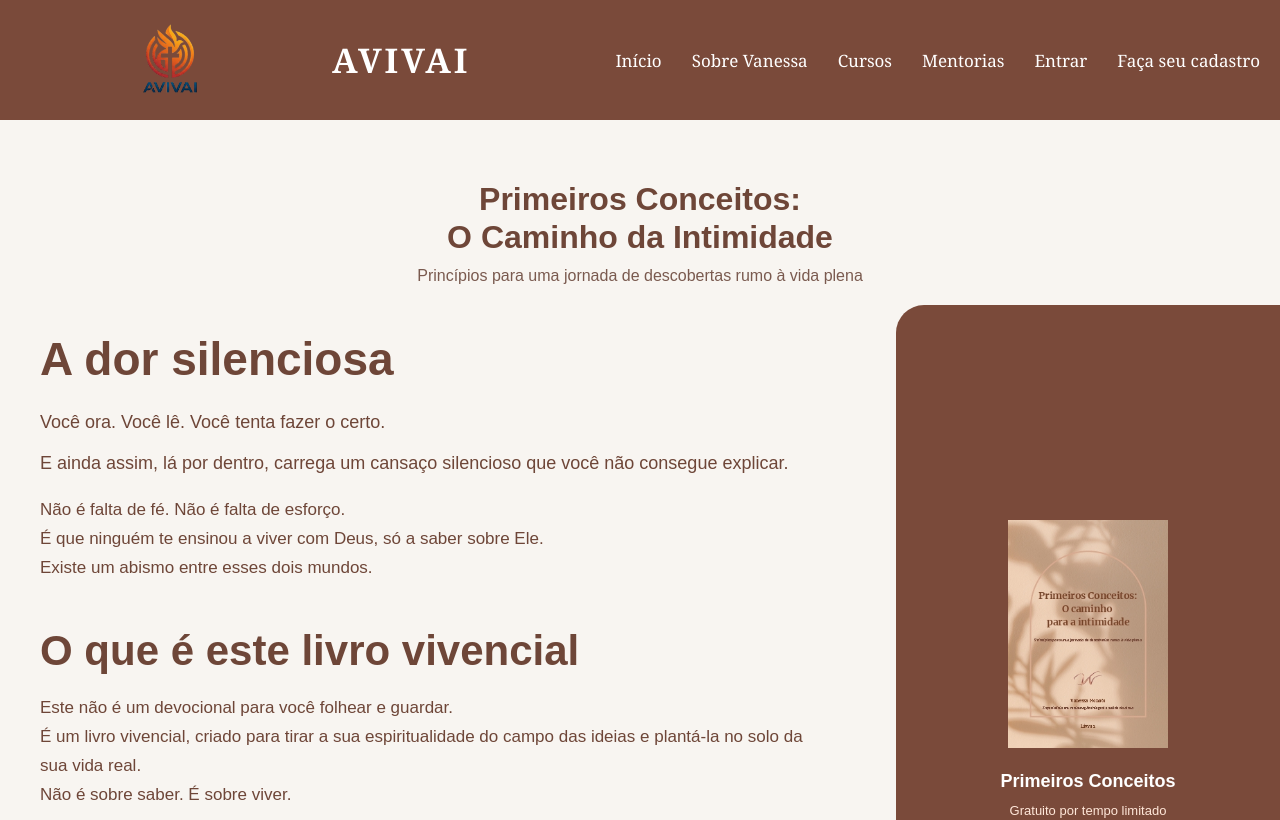
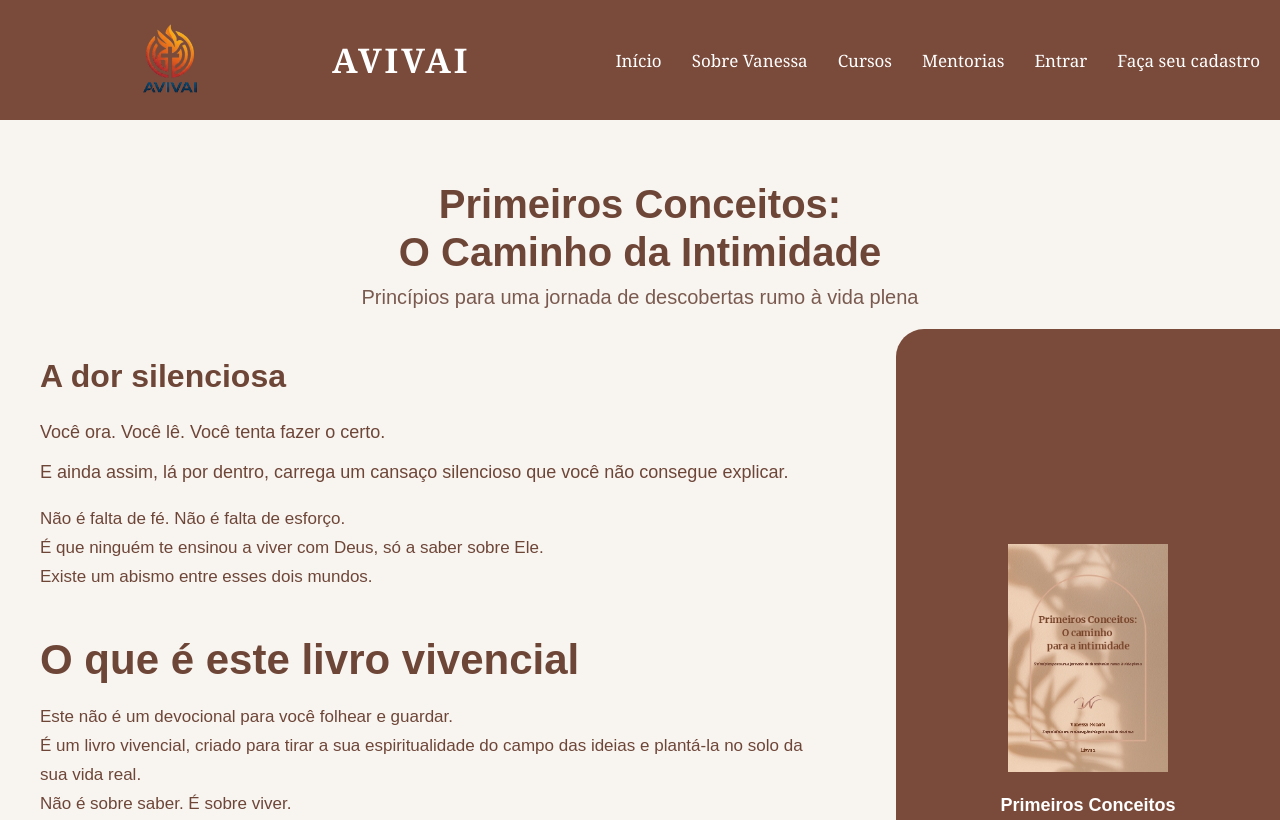
Before and after one commit to Mayra727/avivai-frontend, a React (Vite) app: page /ebook in a window 1280 px wide. Shown: the top 820 px of the page. Built offline with nearby package versions, Linux system fonts and the light colour scheme.

Commit message:
style: refine ebook page with softer premium layout

```diff
--- a/src/pages/EbookPage.tsx
+++ b/src/pages/EbookPage.tsx
@@ -28,7 +28,7 @@ export default function EbookPage() {
 
         <h1
           style={{
-            fontSize:"32px",
+            fontSize:"40px",
             lineHeight:"1.2",
             color:"#6E4638",
             fontWeight:"700"
@@ -42,7 +42,7 @@ export default function EbookPage() {
         <p
           style={{
             marginTop:"10px",
-            fontSize:"16px",
+            fontSize:"20px",
             color:"#7A5A4F"
           }}
         >
@@ -82,7 +82,7 @@ export default function EbookPage() {
 
             <h2
               style={{
-                fontSize:"46px",
+                fontSize:"32px",
                 lineHeight:"1.08",
                 color:"#6E4638",
                 marginBottom:"24px",
```
